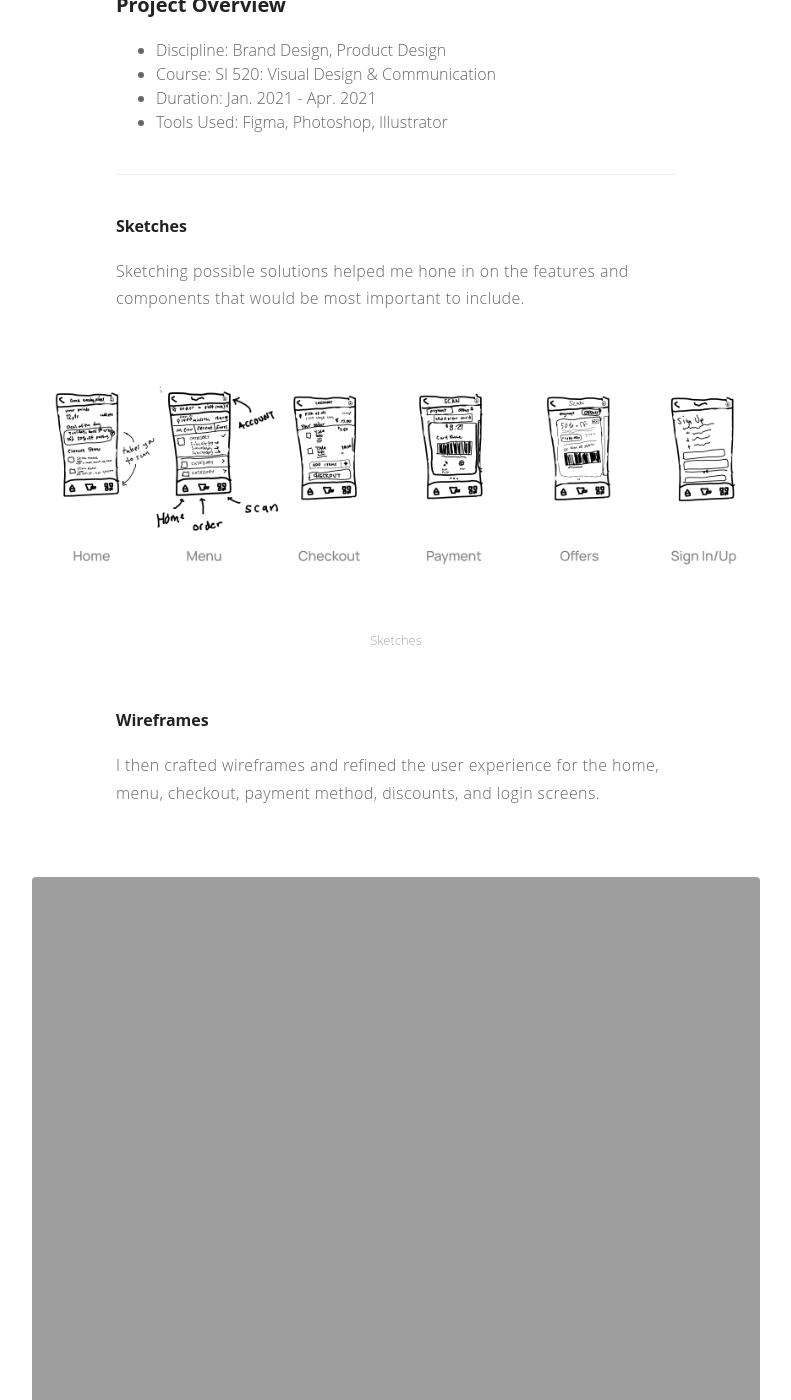
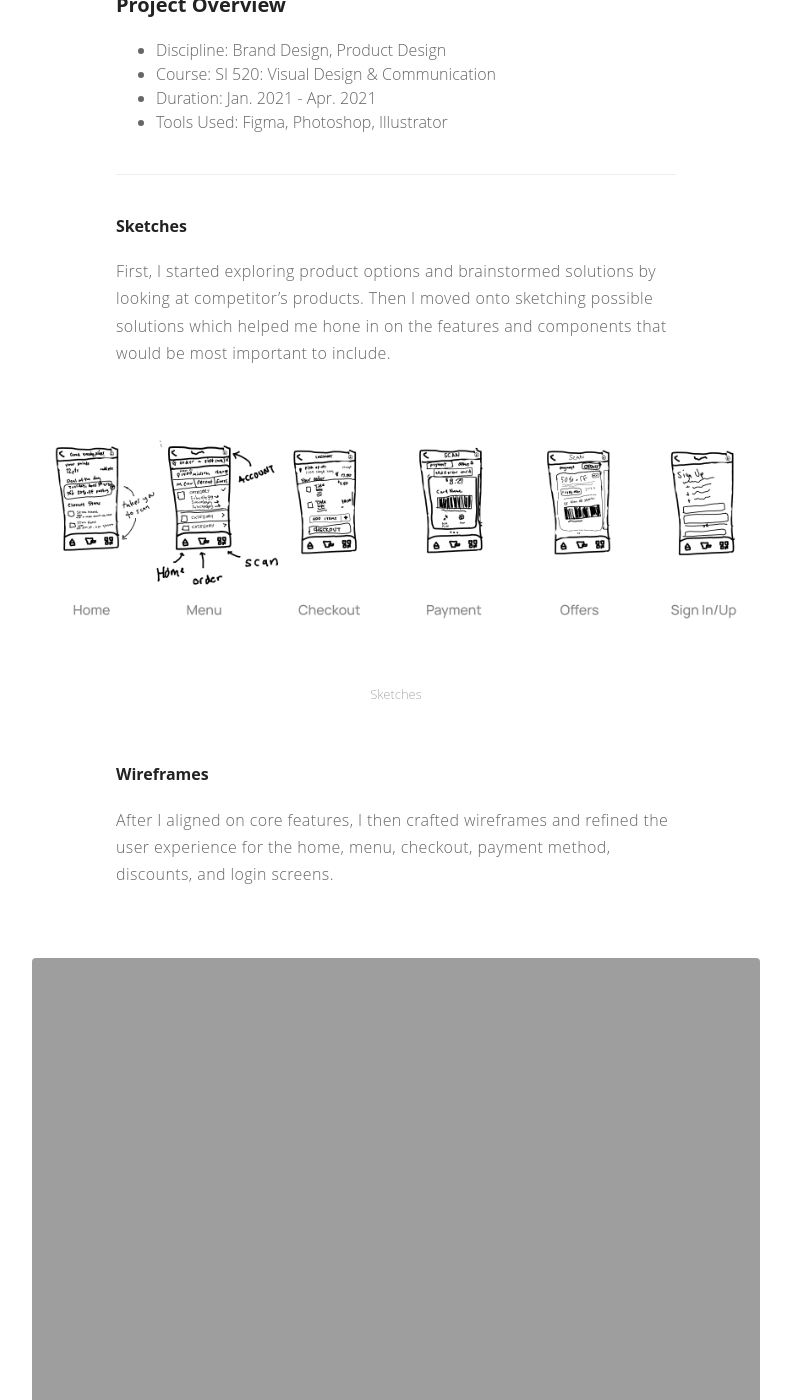
Before and after one commit to Nicholasdgiles/nicholasgiles.github.io, a Jekyll site: the page built from _posts/2021-04-12-biscotti.markdown, in a window 1280 px wide and 1400 px high, scrolled down 1274 px. Shown: the whole window, without its empty margins (244-1035 px from the left). Built offline with Jekyll 4.4.1, drawn with Linux system fonts in a browser that asks for light colours; some of the changed text lies outside the part shown.

Commit message:
copy updates

```diff
--- a/_posts/2021-02-18-workspace.markdown
+++ b/_posts/2021-02-18-workspace.markdown
@@ -91,7 +91,7 @@
 
 With bright cheerful secondary colors and a dark teal primary color, I designed the high fidelity screens to make users feel calm and comfortable. I used a card system  for each booking to help keep visual elements together. Filter buttons and other elements used 24px rounded corners to follow current chip-button design trends. I opted for the login screen to have a dark teal background color in order to create a sense of wonder and interest and encourage people to sign up.
 
-<img src="http://nicholasgiles.com/assets/images/workspace/workspace-hifi.png" class="bigger-image" alt="Wireframes" />
+<img src="http://nicholasgiles.com/assets/images/workspace/workspace-hifi.png" class="bigger-image" alt="High-Fidelity Screens" />
 
 
 #### Reflection
--- a/_posts/2021-04-12-biscotti.markdown
+++ b/_posts/2021-04-12-biscotti.markdown
@@ -15,8 +15,7 @@
 
 ### Design Problem
 
-"Biscotti" is a coffee shop that offers the ultimate coffee and biscotti experience. The coffee shop offers indoor and outdoor sitting (when the weather permits) and pick-up/delivery
-services. They are in need of a new brand design and a digital product (an app or a website).
+"Biscotti" is a coffee shop that offers the ultimate coffee and biscotti experience. The coffee shop offers indoor and outdoor sitting (when the weather permits) and pick-up/delivery services. They are in need of a new brand design and a digital product (an app or a website).
 
 ### Project Overview
 * Discipline: Brand Design, Product Design
@@ -28,14 +27,14 @@
 
 #### Sketches
 
-Sketching possible solutions helped me hone in on the features and components that would be most important to include.
+First, I started exploring product options and brainstormed solutions by looking at competitor's products. Then I moved onto sketching possible solutions which helped me hone in on the features and components that would be most important to include.
 
 <img src="https://nicholasgiles.com/assets/images/biscotti/sketches.png" alt="Sketches" class = "bigger-image"/>
 <figcaption>Sketches</figcaption>
 
 #### Wireframes
 
-I then crafted wireframes and refined the user experience for the home, menu, checkout, payment method, discounts, and login screens.
+After I aligned on core features, I then crafted wireframes and refined the user experience for the home, menu, checkout, payment method, discounts, and login screens.
 
 <img src="https://nicholasgiles.com/assets/images/biscotti/wireframes.svg" alt="Wireframes" class = "bigger-image"/>
 <figcaption>Wireframes</figcaption>
@@ -43,11 +42,14 @@
 ### Visual Design
 
 #### Style Guide
+
+The style guide was created with the Biscotti brand in mind. Using the client's creative requirements I was able to decide on primary and secondary colors, spacing, and font choices.
+
 <img src="https://nicholasgiles.com/assets/images/biscotti/styleguide.svg" alt="Style Guide" class = "bigger-image"/>
 
 #### High-Fidelity Screens
 
-I applied the visual style guide to the wireframes in order to create high-fidelity screens.
+I then applied the visual style guide to the wireframes in order to create high-fidelity screens. Using the coffee color scheme to make important elements pop, as well as a lot of white space, I was able to create key screens that show the end-to-end shopping and checkout flow.
 
 <img src="https://nicholasgiles.com/assets/images/biscotti/high-fidelity-screens.png" alt="High Fidelity Screens" class = "bigger-image"/>
 
```
